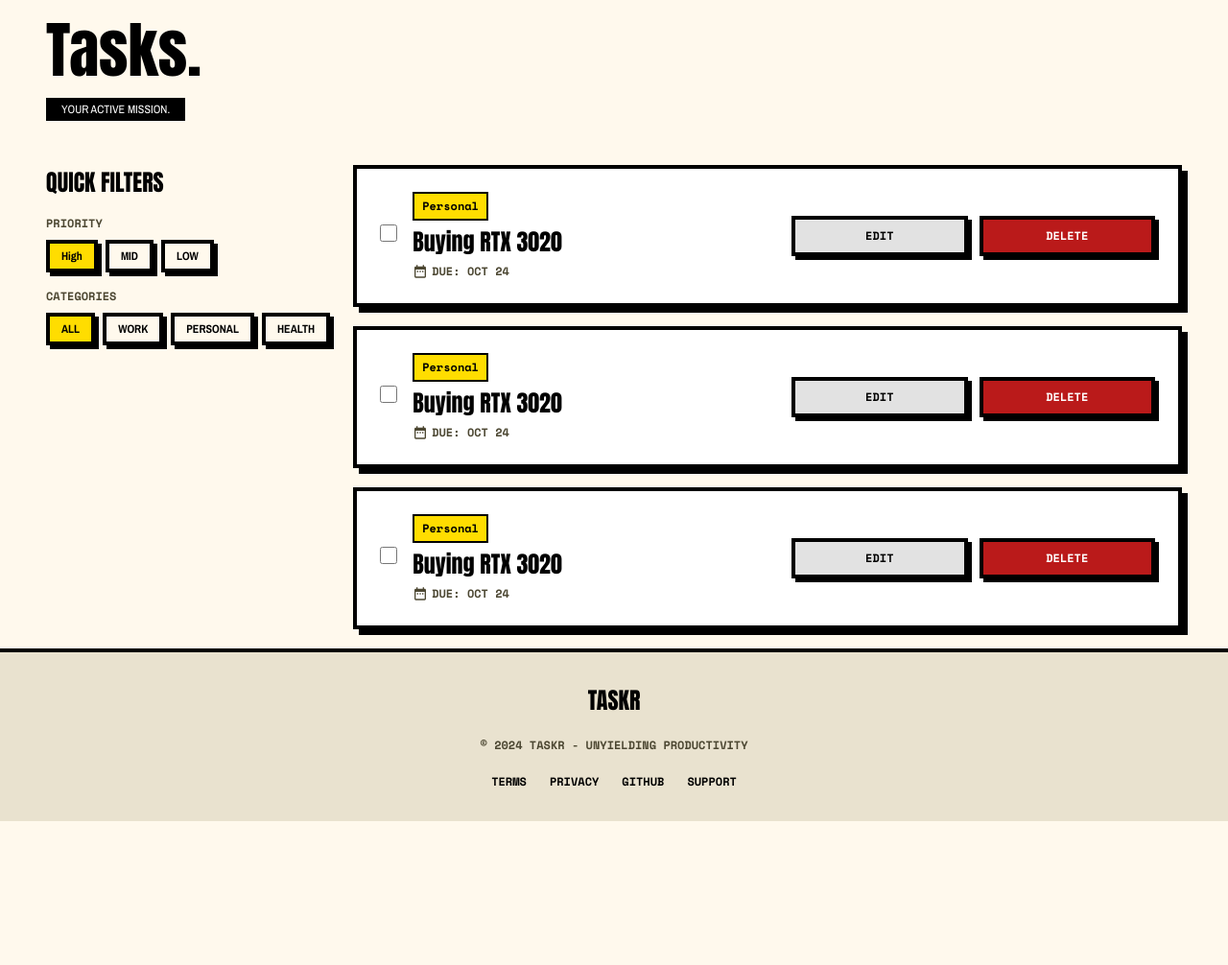
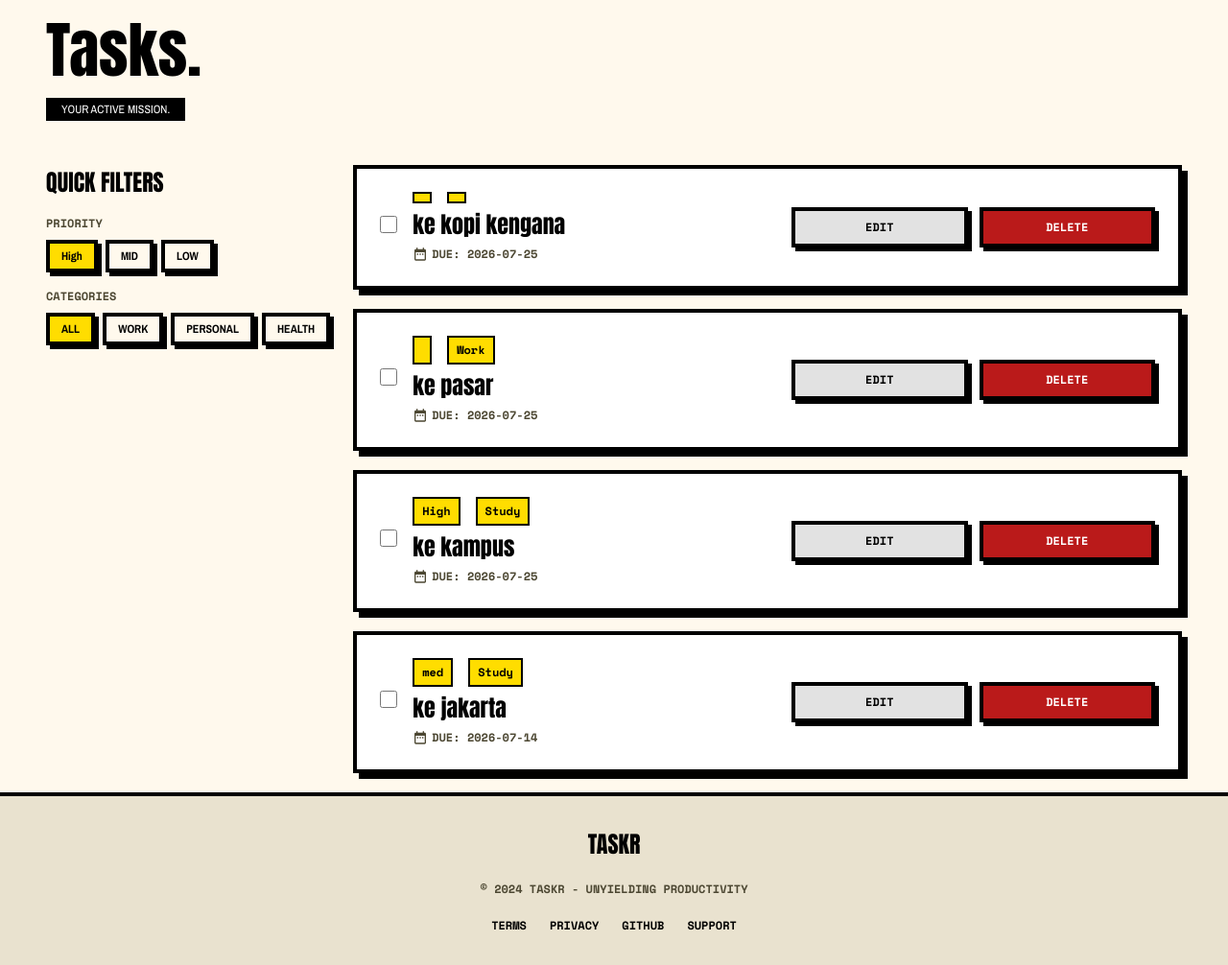
Before and after one commit to Zackyinnova/ToDo-Task-Project, a Flask app: page / in a window 1280 px wide. Shown: the part 136-1142 px from the top of the page at 96% size. Before the commit the page ends 992 px from the top, so only its background shows below. Run offline with Flask 3, Linux system fonts and the light colour scheme; data comes from the database, SQL or seed files in the repository; some libraries are stand-ins or nearby versions.

Commit message:
feat: adding take data for show task in index.html

```diff
--- a/app.py
+++ b/app.py
@@ -4,6 +4,7 @@ from flask import session
 from flask import Flask, render_template, request, redirect, url_for, jsonify
 from flask import request
 import random
+from datetime import date
 
 app = Flask(__name__)
 
@@ -21,8 +22,25 @@ db = mysql.connector.connect(
 @app.route('/')
 def index():
 
+    cursor = db.cursor(dictionary=True)
+
+    # ambil semua task
+    cursor.execute("""
+        SELECT
+            Task,
+            due_date,
+            category,
+            priority
+        FROM task
+    """)
+
+    data = cursor.fetchall()
+
+    cursor.close()
+
     return render_template(
         "index.html",
+        data=data
     )
 
 @app.route('/testpage')
@@ -41,6 +59,7 @@ def submitTask():
     category = request.form.get("category")
     priority = request.form.get("priority")
 
+    #input data task
     cursor.execute(
         """
         INSERT INTO task
@@ -51,8 +70,28 @@ def submitTask():
     )
 
     db.commit()
+
+    cursor.execute(
+        """
+        SELECT
+            Task,
+            due_date,
+            category,
+            priority
+        FROM task
+        WHERE due_date = %s
+        """,
+        (due_date,)
+    )
+
+    data = cursor.fetchall()
+
     cursor.close()
-    return redirect(url_for('index'))
+
+    return render_template(
+        "index.html",
+        data=data
+    )
 
 if __name__ == "__main__":
     app.run(debug=True)
--- a/templates/index.html
+++ b/templates/index.html
@@ -141,24 +141,30 @@
                 <!-- Task list -->
                  <div class="flex flex-col md:w-full gap-5">
 
-
+                    {% for item in data %}
                     <div class="flex flex-col flex-start md:items-center bg-white gap-4 border-4 border-black shadow-[6px_6px_0px_0px_#000] py-6 px-6 md:flex-row">
                         <div class="">
                             <input type="checkbox" class="w-[18px] h-[18px]">
                         </div>
 
                         <div class="flex flex-col flex-start gap-1 md:w-full">
-                            <div class="font-space text-[12px] bg-[#FFDD00] font-bold w-fit py-1 px-2 border-2 border-black">
-                                <P>Personal</P>
+                            <div class="flex flex-row gap-4">
+                                <div class="font-space text-[12px] bg-[#FFDD00] font-bold w-fit py-1 px-2 border-2 border-black">
+                                    <P>{{ item.category }}</P>
+                                </div>
+
+                                <div class="font-space text-[12px] bg-[#FFDD00] font-bold w-fit py-1 px-2 border-2 border-black">
+                                    <P>{{ item.priority }}</P>
+                                </div>
                             </div>
 
                             <div class="font-anton text-[24px]">
-                                <P>Buying RTX 3020</P>
+                                <P>{{ item.Task }}</P>
                             </div>
 
                             <div class="flex flex-row items-center gap-1 text-[#4c4732] font-space font-bold text-[12px]">
                                 <span class="ic--baseline-date-range"></span>
-                                <P>DUE: OCT 24</P>
+                                <P>DUE: {{ item.due_date }}</P>
                             </div>
                         </div>
 
@@ -172,69 +178,7 @@
                             </button>
                         </div>
                     </div>
-
-                    <div class="flex flex-col flex-start md:items-center bg-white gap-4 border-4 border-black shadow-[6px_6px_0px_0px_#000] py-6 px-6 md:flex-row">
-                        <div class="">
-                            <input type="checkbox" class="w-[18px] h-[18px]">
-                        </div>
-
-                        <div class="flex flex-col flex-start gap-1 md:w-full">
-                            <div class="font-space text-[12px] bg-[#FFDD00] font-bold w-fit py-1 px-2 border-2 border-black">
-                                <P>Personal</P>
-                            </div>
-
-                            <div class="font-anton text-[24px]">
-                                <P>Buying RTX 3020</P>
-                            </div>
-
-                            <div class="flex flex-row items-center gap-1 text-[#4c4732] font-space font-bold text-[12px]">
-                                <span class="ic--baseline-date-range"></span>
-                                <P>DUE: OCT 24</P>
-                            </div>
-                        </div>
-
-                        <div class="flex flex-row gap-3 md:w-full">
-                            <button class="uppercase font-space text-[12px] font-bold w-full py-2 border-4 border-black bg-[#E2E2E2] shadow-[4px_4px_0px_0px_#000]">
-                                edit
-                            </button>
-
-                            <button class="uppercase text-white font-space text-[12px] font-bold w-full py-2 border-4 border-black bg-[#BA1A1A] shadow-[4px_4px_0px_0px_#000]">
-                                DELETE
-                            </button>
-                        </div>
-                    </div>
-
-                    <div class="flex flex-col flex-start md:items-center bg-white gap-4 border-4 border-black shadow-[6px_6px_0px_0px_#000] py-6 px-6 md:flex-row">
-                        <div class="">
-                            <input type="checkbox" class="w-[18px] h-[18px]">
-                        </div>
-
-                        <div class="flex flex-col flex-start gap-1 md:w-full">
-                            <div class="font-space text-[12px] bg-[#FFDD00] font-bold w-fit py-1 px-2 border-2 border-black">
-                                <P>Personal</P>
-                            </div>
-
-                            <div class="font-anton text-[24px]">
-                                <P>Buying RTX 3020</P>
-                            </div>
-
-                            <div class="flex flex-row items-center gap-1 text-[#4c4732] font-space font-bold text-[12px]">
-                                <span class="ic--baseline-date-range"></span>
-                                <P>DUE: OCT 24</P>
-                            </div>
-                        </div>
-
-                        <div class="flex flex-row gap-3 md:w-full">
-                            <button class="uppercase font-space text-[12px] font-bold w-full py-2 border-4 border-black bg-[#E2E2E2] shadow-[4px_4px_0px_0px_#000]">
-                                edit
-                            </button>
-
-                            <button class="uppercase text-white font-space text-[12px] font-bold w-full py-2 border-4 border-black bg-[#BA1A1A] shadow-[4px_4px_0px_0px_#000]">
-                                DELETE
-                            </button>
-                        </div>
-                    </div>
-
+                    {% endfor %}
 
 
 
```
